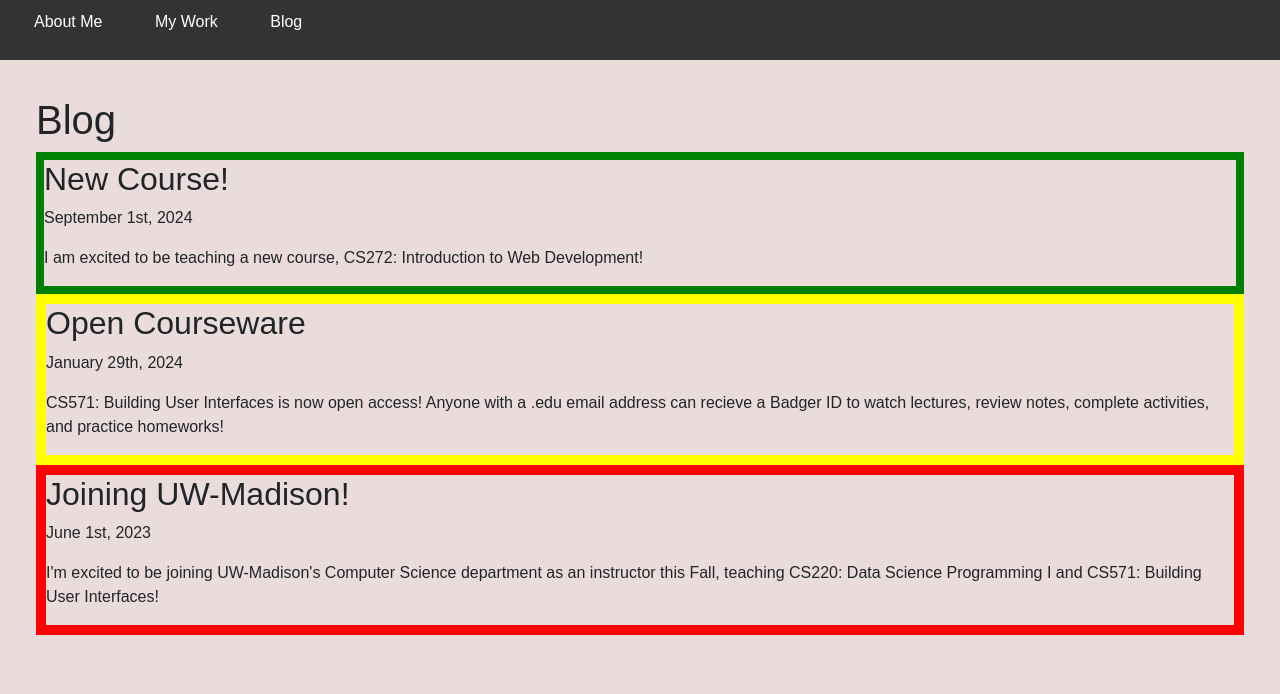
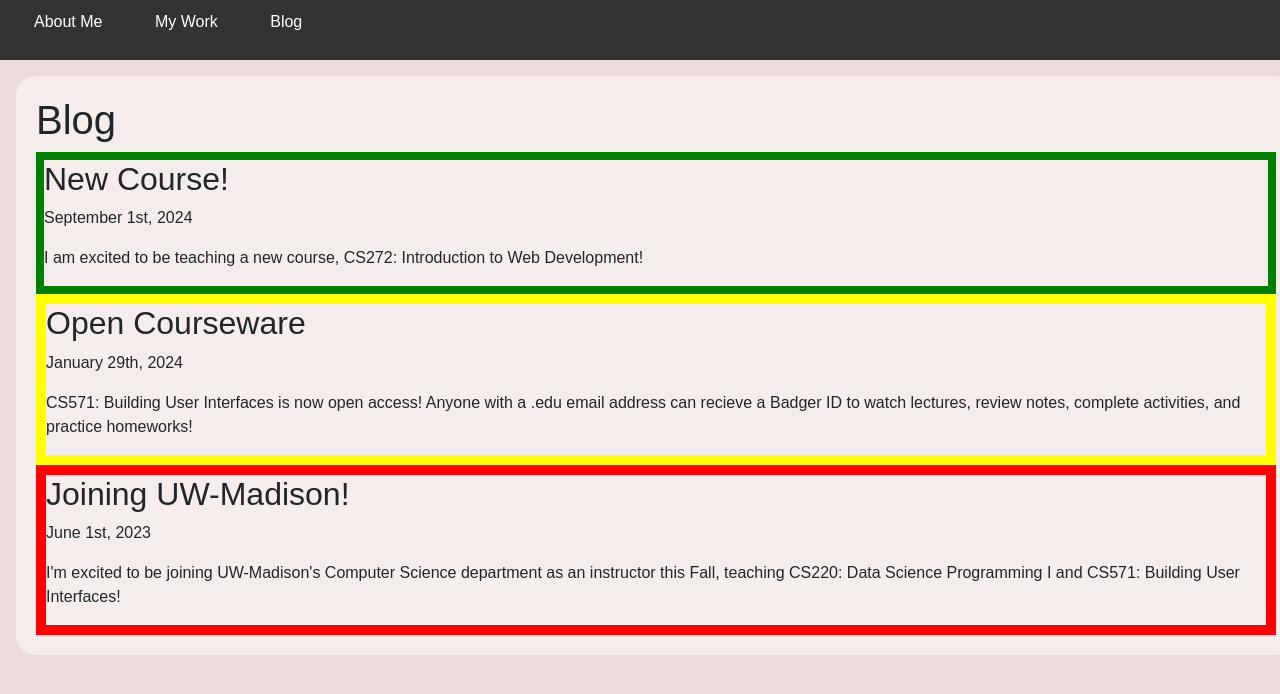
Before and after one commit to sherryxia404/CS272-S25-hw3, a plain HTML site: page blog.html in a window 1280 px wide. Drawn offline with nearby package versions, Linux system fonts and the light colour scheme.

Commit message:
Commit4:wrap up all changes

```diff
--- a/styles.css
+++ b/styles.css
@@ -15,9 +15,20 @@ a {
     display: none;
 }
 
+/* Section styling */
+section {
+    width: 100%;
+    /* margin: 0 auto; */
+    background-color: #ffffff74;
+    margin: 20px;
+    padding: 20px;
+    border-radius: 20px;
+}
+
+
 /* Navbar styling */
 .navbar {
-    background-color: #333;
+    background-color: hsl(0, 0%, 20%);
     padding: 10px;
 }
 
@@ -40,10 +51,3 @@ img {
     height: auto;
     border-radius: 20px;
 }
-
-/* Form styling */
-section {
-    margin: 20px;
-    padding: 20px;
-    border-radius: 20px;
-}
```
